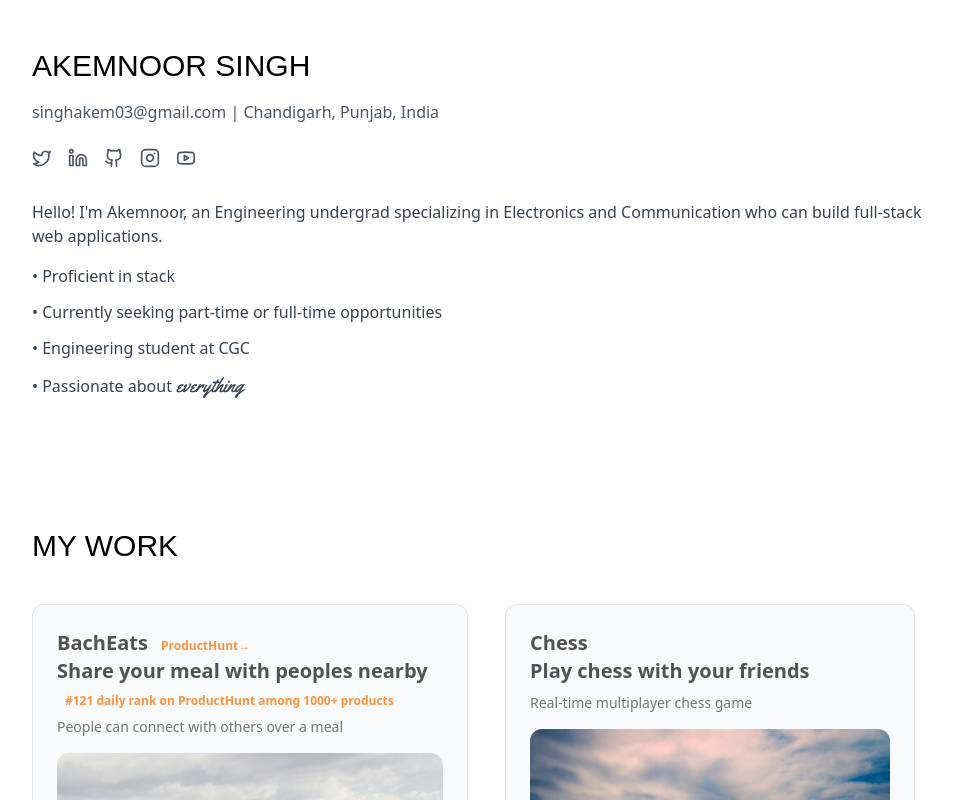
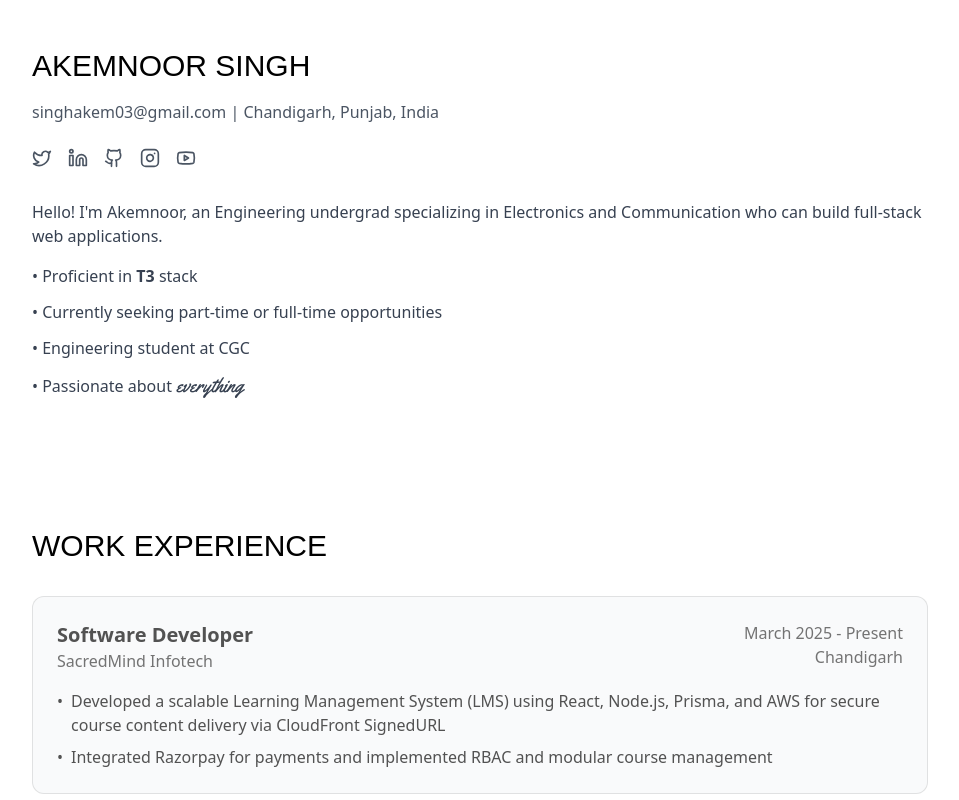
Before and after one commit to the-akemsingh/portfolio, a Next.js app: page / in a window 1280 px wide. Shown: the top 800 px of the page, without its empty margins (160-1119 px from the left). Built offline with nearby package versions, Linux system fonts and the light colour scheme; a web font is replaced by a local one.

Commit message:
work exp added

```diff
--- a/app/page.tsx
+++ b/app/page.tsx
@@ -3,11 +3,13 @@ import Intro from "@/components/page/Intro";
 import Skills from "@/components/page/skills";
 import Footer from "@/components/page/footer";
 import Projects from "@/components/page/Projects";
+import WorkExperience from "@/components/page/workExperience";
 
 export default function Home() {
   return (
     <div className="flex flex-col">
       <Intro></Intro>
+      <WorkExperience></WorkExperience>
       <Projects></Projects>
       <Achievements></Achievements>
       <Skills></Skills>
--- /dev/null
+++ b/components/page/workExperience.tsx
@@ -0,0 +1,79 @@
+'use client'
+
+import { motion } from 'framer-motion'
+import TextFonts from '@/app/fonts/fonts'
+
+interface Experience {
+  title: string
+  company: string
+  period: string
+  location: string
+  responsibilities: string[]
+}
+
+const experiences: Experience[] = [
+  {
+    title: "Software Developer",
+    company: "SacredMind Infotech",
+    period: "March 2025 - Present",
+    location: "Chandigarh",
+    responsibilities: [
+      "Developed a scalable Learning Management System (LMS) using React, Node.js, Prisma, and AWS for secure course content delivery via CloudFront SignedURL",
+      "Integrated Razorpay for payments and implemented RBAC and modular course management"
+    ]
+  }
+]
+
+const WorkExperience = () => {
+  return (
+    <div className=" flex justify-center px-4 sm:px-6 lg:px-8">
+      <div className="w-full max-w-4xl">
+        <motion.h2
+          initial={{ y: 20, opacity: 0 }}
+          animate={{ y: 0, opacity: 1 }}
+          transition={{ delay: 0.2, duration: 0.8 }}
+          className={`text-3xl font-bold mt-20 ${TextFonts.JostFont.className}`}
+        >
+          WORK EXPERIENCE
+        </motion.h2>
+        <motion.div
+          initial={{ opacity: 0 }}
+          animate={{ opacity: 1 }}
+          transition={{ delay: 0.4, duration: 0.8 }}
+          className="mt-8 space-y-8"
+        >
+          {experiences.map((experience, index) => (
+            <motion.div
+              key={index}
+              initial={{ opacity: 0, y: 20 }}
+              animate={{ opacity: 1, y: 0 }}
+              transition={{ delay: 0.2 * (index + 1), duration: 0.8 }}
+              className="bg-gray-50 border border-black/[0.1] rounded-xl p-6"
+            >
+              <div className="flex flex-col md:flex-row justify-between mb-4">
+                <div>
+                  <h3 className="text-xl font-bold text-neutral-600">{experience.title}</h3>
+                  <p className="text-neutral-500">{experience.company}</p>
+                </div>
+                <div className="text-right mt-2 md:mt-0">
+                  <p className="text-neutral-500">{experience.period}</p>
+                  <p className="text-neutral-500">{experience.location}</p>
+                </div>
+              </div>
+              <ul className="space-y-2 text-neutral-600">
+                {experience.responsibilities.map((responsibility, idx) => (
+                  <li key={idx} className="flex items-start">
+                    <span className="mr-2">•</span>
+                    <span>{responsibility}</span>
+                  </li>
+                ))}
+              </ul>
+            </motion.div>
+          ))}
+        </motion.div>
+      </div>
+    </div>
+  );
+};
+
+export default WorkExperience;
```
